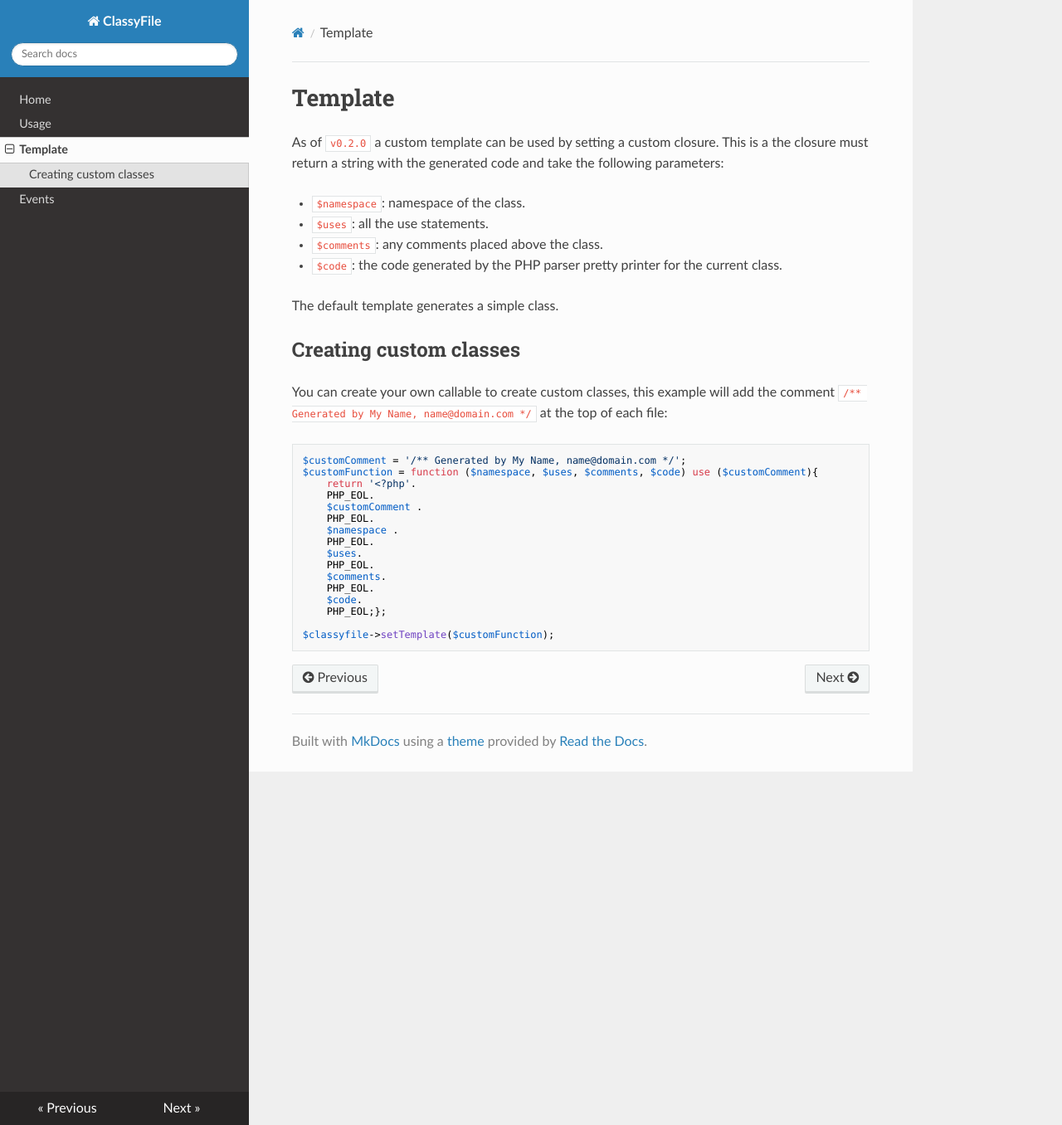
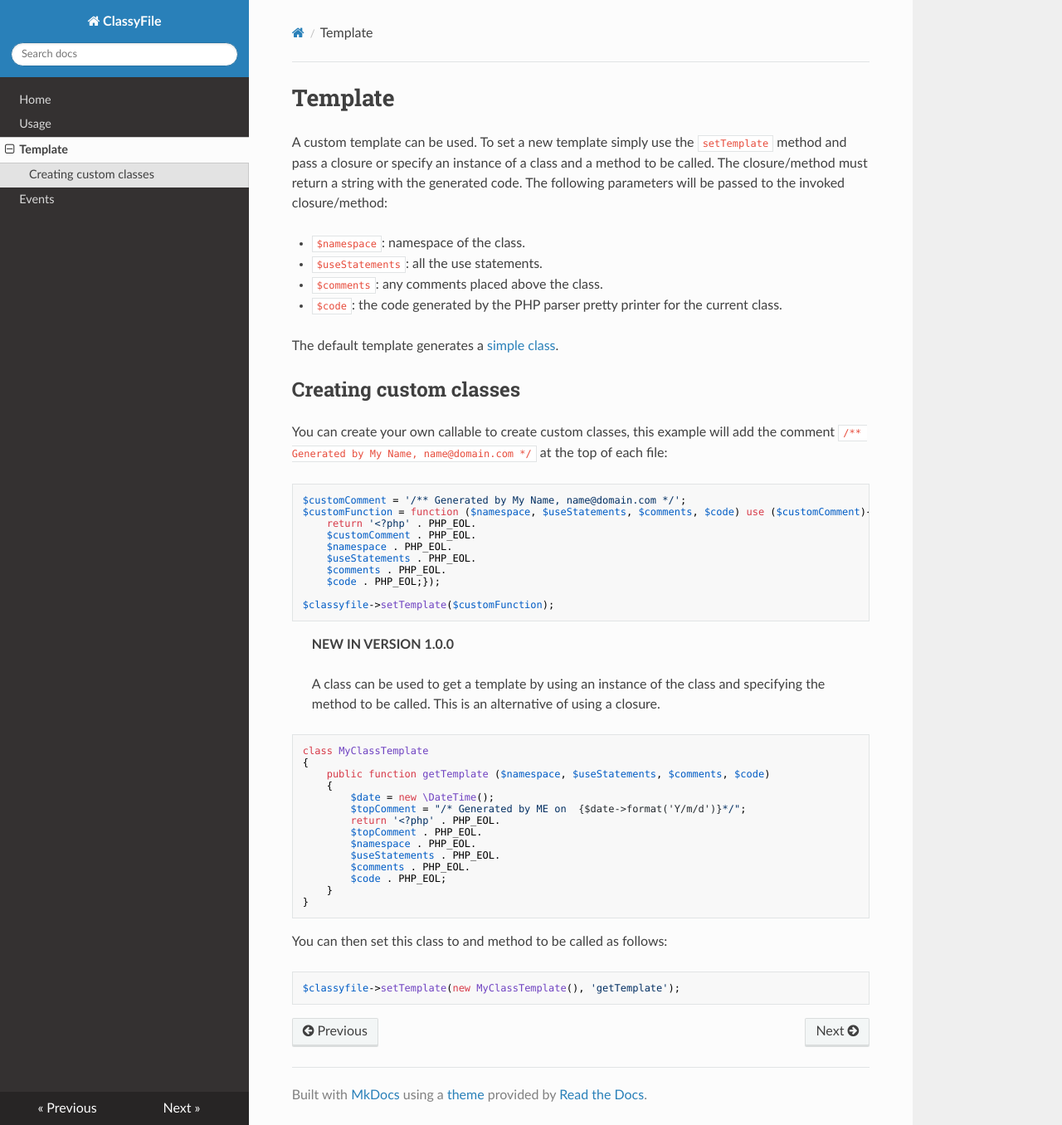
Before and after one commit to onema/classyfile, an MkDocs documentation site: the page built from docs/template.md, in a window 1280 px wide and 1356 px high. Shown: the whole window at 83% size. Built offline with MkDocs 1.6.1, drawn with Linux system fonts in a browser that asks for light colours; nearby versions of some CDN libraries; old or Windows-style settings are respelled for this version of MkDocs.

Commit message:
Update template.md

````diff
--- a/docs/template.md
+++ b/docs/template.md
@@ -1,14 +1,13 @@
 #Template
 
-As of `v0.2.0` a custom template can be used by setting a custom closure. This is a the closure must return a string
-with the generated code and take the following parameters:
+A custom template can be used. To set a new template simply use the `setTemplate` method and pass a closure or specify an instance of a class and a method to be called. The closure/method must return a string with the generated code. The following parameters will be passed to the invoked closure/method:
 
   - `$namespace`: namespace of the class.
-  - `$uses`: all the use statements.
+  - `$useStatements`: all the use statements.
   - `$comments`: any comments placed above the class.
   - `$code`: the code generated by the PHP parser pretty printer for the current class.
 
-The default template generates a simple class.
+The default template generates a [simple class](../src/Template/BasicClassTemplate.php).
 
 
 ## Creating custom classes
@@ -17,19 +16,41 @@ You can create your own callable to create custom classes, this example will add
 
 ```php
 $customComment = '/** Generated by My Name, name@domain.com */';
-$customFunction = function ($namespace, $uses, $comments, $code) use ($customComment){
-    return '<?php'.
-    PHP_EOL.
-    $customComment .
-    PHP_EOL.
-    $namespace .
-    PHP_EOL.
-    $uses.
-    PHP_EOL.
-    $comments.
-    PHP_EOL.
-    $code.
-    PHP_EOL;};
+$customFunction = function ($namespace, $useStatements, $comments, $code) use ($customComment){
+    return '<?php' . PHP_EOL.
+    $customComment . PHP_EOL.
+    $namespace . PHP_EOL.
+    $useStatements . PHP_EOL.
+    $comments . PHP_EOL.
+    $code . PHP_EOL;});
 
 $classyfile->setTemplate($customFunction);
 ```
+
+> **NEW IN VERSION 1.0.0**
+>
+> A class can be used to get a template by using an instance of the class and specifying the method to be called.
+> This is an alternative of using a closure.
+
+```php
+class MyClassTemplate
+{
+    public function getTemplate ($namespace, $useStatements, $comments, $code)
+    {
+        $date = new \DateTime();
+        $topComment = "/* Generated by ME on  {$date->format('Y/m/d')}*/";
+        return '<?php' . PHP_EOL.
+        $topComment . PHP_EOL.
+        $namespace . PHP_EOL.
+        $useStatements . PHP_EOL.
+        $comments . PHP_EOL.
+        $code . PHP_EOL;
+    }
+}
+```
+
+You can then set this class to and method to be called as follows:
+
+```php
+$classyfile->setTemplate(new MyClassTemplate(), 'getTemplate');
+```
````
